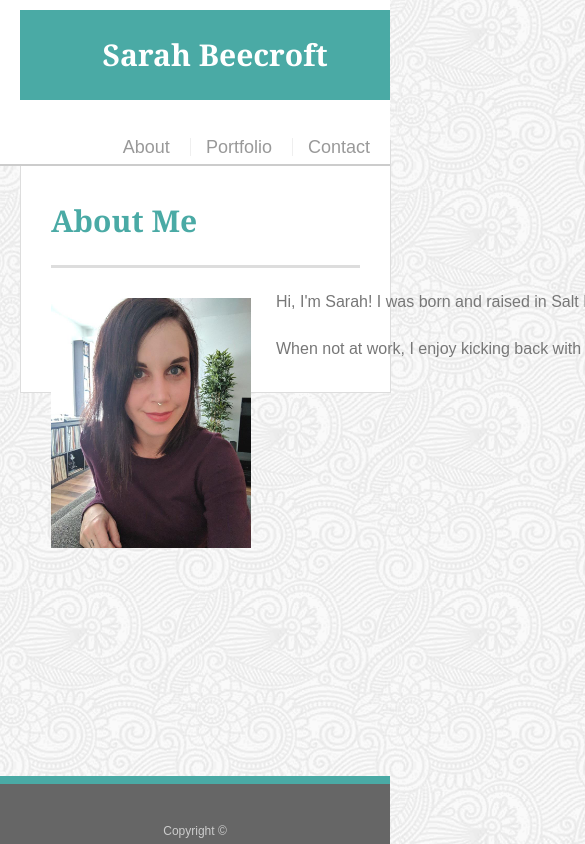
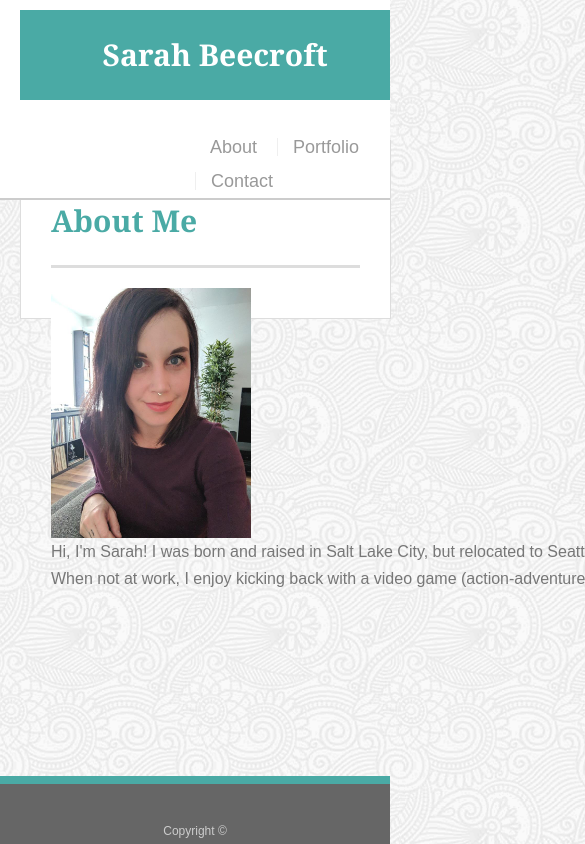
Before and after one commit to SarahMBeecroft/Responsive-Portfolio, a plain HTML site: page index.html in a window 390 px wide. Shown: the top 844 px of the page, 585 px wide, since content can reach past the window. Drawn offline with Linux system fonts and the light colour scheme.

Commit message:
Added media queries at 640px for index.html

```diff
--- a/assets/css/style.css
+++ b/assets/css/style.css
@@ -342,22 +342,32 @@ input[type=submit]:hover {
   }
 
 	nav {
-    position: relative;
+    width: 100%;
+    align-content: center;
+    padding-left: 200px;
   }
 
-	nav li {
+  #main-container
 
-		text-align: center;
-		width: 100%;
-		padding: 10px 0;
-		margin: 0;
+  .auth-image {
+    display:block;
+    margin:0 auto;
+  }
 
-	}
+  p {
+    float: left;
+    margin:0 auto;
+  }
 
-	nav:hover ul {
+  #main-container {
+    float: none;
+    width: 100%;
+  }
 
-		display: block;
+  .auth-image {
+    position: static;
+    width: 100%:
+  }
 
-	}
 
 }
```
